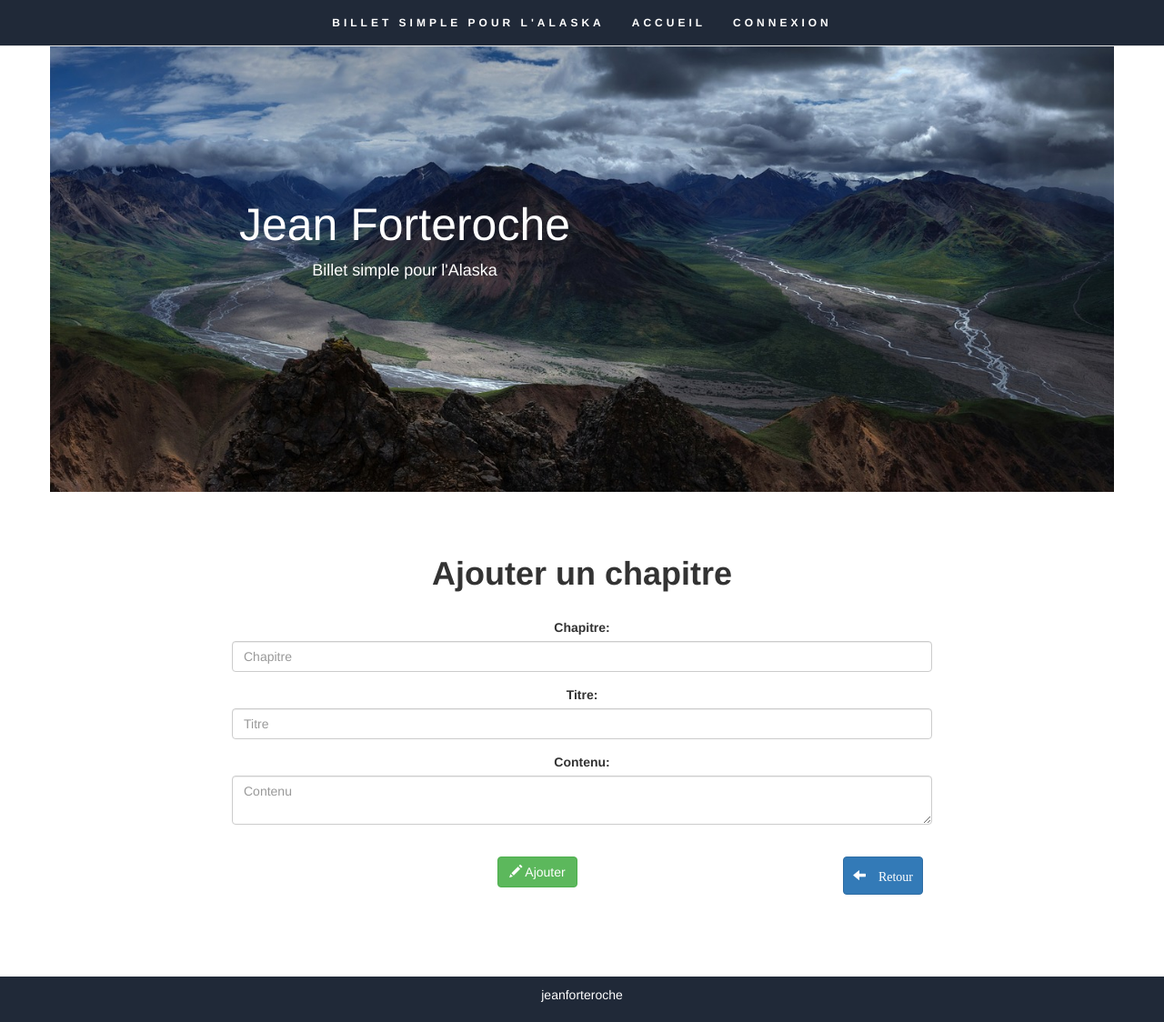
After one commit to stephaneurope/blog_forteroche, a PHP site: template view/frontend/addPostView.php in a window 1280 px wide. The commit adds this page. Shown: the whole page at 91% size. Run offline with PHP 8.4, Linux system fonts and the light colour scheme; the template is opened without the code that fills it, so the values that code supplies are empty; some libraries are stand-ins or nearby versions; some web fonts are replaced.

```diff
--- a/controller/ControllerFrontend.php
+++ b/controller/ControllerFrontend.php
@@ -33,7 +33,7 @@ function listPosts()
 function post()
 {
     $postManager = new \Forteroche\Blog\Model\PostManager();
-    $commentManager = new \OpenClassrooms\Blog\Model\CommentManager();
+    $commentManager = new \Forteroche\Blog\Model\CommentManager();
 
     $post = $postManager->getPost($_GET['id']);
     $comments = $commentManager->getComments($_GET['id']);
--- a/public/css/style.css
+++ b/public/css/style.css
@@ -1,7 +1,9 @@
         /* explication*/
+        /*MENU*/
 
-
-/*MENU*/
+        body {
+            width: 100%;
+        }
 
         .navbar {
             background: #202938;
@@ -73,7 +75,7 @@ h3 {
             padding-right: 10px;
         }
 
-form {
+        .news form {
             background-color: #CCCCCC;
             margin-top: 0px;
             padding-top: 10px;
@@ -87,6 +89,18 @@ form {
             width: 70%;
             margin: auto;
             padding-left: 0;
+        }
+
+        .add form {
+            background-color: #fff;
+            text-align: center;
+            width: 70%;
+            margin: auto;
+            padding-left: 0;
+        }
+
+        .btn form-actions {
+            text-align: center;
         }
 
         .delete p {
@@ -158,8 +172,6 @@ form {
             background-color: #202938;
             color: #fff;
         }
-
-
         /* ADMIN */
 
         .admin {
@@ -181,3 +193,55 @@ form {
             margin-right: 10px;
             margin-bottom: 20px;
         }
+
+        #login {
+            margin-top: 10%;
+            margin-bottom: 10%;
+            margin-left: auto;
+            margin-right: auto;
+            box-shadow: 0 0 18px #ccc;
+            max-width: 500px;
+            text-align: center;
+        }
+
+        .tt {
+            max-width: 500px;
+        }
+
+        #login form {
+            text-align: center;
+        }
+
+        #login input {
+            text-align: center;
+        }
+
+        .masthead {
+            margin-left: auto;
+            margin-right: auto;
+            display: table;
+            width: 70%;
+            height: auto;
+            padding: 200px 0;
+            text-align: center;
+            color: white;
+            background: url("/forteroche/images/landscape.jpg") no-repeat bottom center scroll;
+            background-color: black;
+            -webkit-background-size: cover;
+            -moz-background-size: cover;
+            -o-background-size: cover;
+            background-size: cover;
+        }
+
+        .masthead .intro-body {
+            display: table-cell;
+            vertical-align: middle;
+        }
+
+        .masthead .intro-body .brand-heading {
+            font-size: 50px;
+        }
+
+        .masthead .intro-body .intro-text {
+            font-size: 18px;
+        }
--- /dev/null
+++ b/view/frontend/addPostView.php
@@ -0,0 +1,20 @@
+<div class="container admin add">
+    <div class="row ">
+        <h1><strong>Ajouter un chapitre </strong></h1>
+        <br>
+        <form class="form" role="form" action="insert.php" method="post" enctype="multipart/form-data">
+            <div class="form-group">
+                <label for="name">Chapitre:</label>
+                <input type="text" class="form-control" id="name" name="name" placeholder="Chapitre" value=""> <span class="help-inline"></span> </div>
+            <div class="form-group">
+                <label for="description">Titre:</label>
+                <input type="text" class="form-control" id="description" name="description" placeholder="Titre" value=""> <span class="help-inline"></span> </div>
+            <div class="form-group">
+                <label for="description">Contenu:</label>
+                <textarea type="text" class="form-control" id="description" name="description" placeholder="Contenu" value=""></textarea> <span class="help-inline"></span> </div>
+            <br>
+            <div class="form-actions">
+                <button type="submit" class="btn btn-success"><span class="glyphicon glyphicon-pencil"></span> Ajouter</button> <a class="btn btn-primary" href="index.php?action=board"><span class="glyphicon glyphicon-arrow-left"> Retour</span></a> </div>
+        </form>
+    </div>
+</div>
--- a/view/frontend/deletePostView.php
+++ b/view/frontend/deletePostView.php
@@ -2,11 +2,11 @@
     <div class="row">
         <h1><strong>Supprimer un chapitre </strong></h1>
         <br>
-        <form class="form" role="form" action="erasePost" method="post">
-            <input type="hidden" name="id" value="<?= $post['id'] ?>" />
+        <form class="form" role="form" action="index.php?action=erasePost&amp;id=
+<?= $post['id']?>" method="post">
             <p class="alert-warning">Etes vous sur de vouloir supprimer?</p>
             <div class="form-actions">
-                <button type="submit" class="btn btn-warning">Oui</button> <a class="btn btn-danger" href="index.php?action=board">Non</a> </div>
+                <button type="submit" class="btn btn-warning" href="index.php?action=board">Oui</button> <a class="btn btn-danger" href="index.php?action=board">Non</a> </div>
         </form>
     </div>
 </div>
--- a/view/frontend/interface.php
+++ b/view/frontend/interface.php
@@ -1,7 +1,7 @@
 <div>
     <div class="container admin">
         <div class="row">
-            <h1><strong>Tableau de bord</strong><a href="insert.php" class="btn btn-success btn-lg"><span class="glyphicon glyphicon-plus"></span> Ajouter un chapitre</a></h1>
+            <h1><strong>Tableau de bord</strong><a href="index.php?action=addPost" class="btn btn-success btn-lg"><span class="glyphicon glyphicon-plus"></span> Ajouter un chapitre</a></h1>
             <table class="table table-striped table-bordered">
                 <thead>
                     <tr>
--- a/view/frontend/template.php
+++ b/view/frontend/template.php
@@ -29,8 +29,6 @@
     <link href="https://fonts.googleapis.com/css?family=Bangers|Faster+One|Fontdiner+Swanky|Frijole|Henny+Penny|Monoton|Montserrat+Subrayada|Permanent+Marker" rel="stylesheet">
     <script src="https://code.jquery.com/jquery-1.12.3.js" integrity="sha256-1XMpEtA4eKXNNpXcJ1pmMPs8JV+nwLdEqwiJeCQEkyc=" crossorigin="anonymous"></script>
 </head>
-
-
 <title>
     <?= $title ?>
 </title>
@@ -50,13 +48,31 @@
             </div>
         </div>
     </nav>
-    <div id="container">
-        <div col-md-12><img id="paysage" src="/forteroche/images/landscape.jpg" class="img-responsive" alt="Responsive image"></div>
+    <!-- Intro Header -->
+    <header class="masthead">
+        <div class="intro-body">
+            <div class="container">
+                <div class="row">
+                    <div class="col-lg-8 mx-auto">
+                        <h1 class="brand-heading">Jean Forteroche</h1>
+                        <p class="intro-text">Billet simple pour l'Alaska</p>
+                        <a href="#about" class="btn btn-circle js-scroll-trigger"> <i class="fa fa-angle-double-down animated"></i> </a>
+                    </div>
+                </div>
+            </div>
+        </div>
+    </header>
+    <!--<div id="container" class="blocImage">
+        <div col-md-12><img id="paysage" src="/forteroche/images/landscape.jpg" class="img-responsive" alt="Responsive image">
+
+        </div>
+    </div>-->
+    <div>
+        <?= $content ?>
     </div>
-    <?= $content ?>
-        <footer id="footer">
-            <p>jeanforteroche</p>
-        </footer>
+    <footer id="footer">
+        <p>jeanforteroche</p>
+    </footer>
 </body>
 
 </html>
```
Also changed, not shown: controller/ControllerBackend.php (+17 -4 lines), index.php (+16 -4 lines), model/PostManager.php (+6 -6 lines), view/frontend/connectView.php (added, +14 -0 lines), view/frontend/updatePostView.php (+21 -7 lines). Lines whose indentation alone changed are shown as unchanged.
